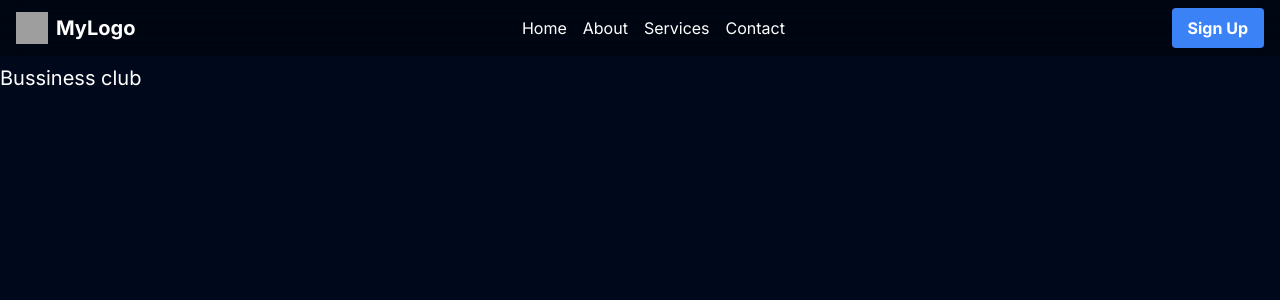
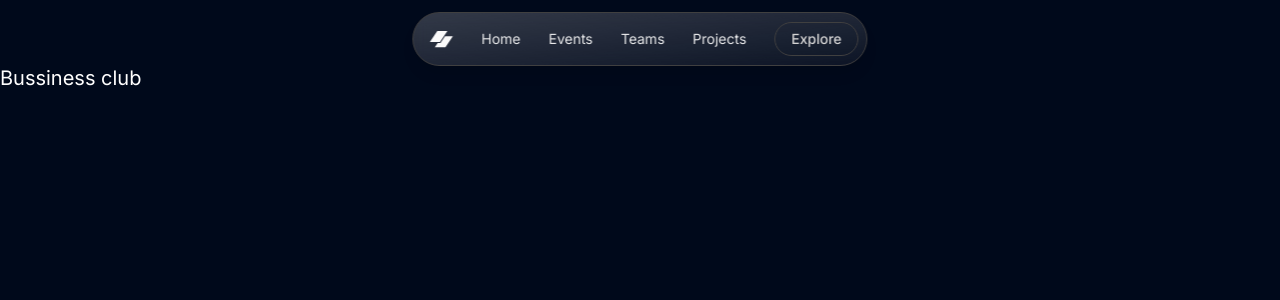
Before and after one commit to samrat53/bclub-website, a Next.js app: page / in a window 1280 px wide. Shown: the top 300 px of the page. Built offline with nearby package versions, Linux system fonts and the light colour scheme; grey boxes are pictures that could not be loaded.

Commit message:
navbar up

```diff
--- a/components/Navbar.tsx
+++ b/components/Navbar.tsx
@@ -1,33 +1,93 @@
-// components/Navbar.js
-'use client'
-import Link from 'next/link';
+import Link from "next/link";
 
 export default function Navbar() {
+  const tabData = [
+    {
+      link: "/",
+      name: "Home",
+    },
+    {
+      link: "/events",
+      name: "Events",
+    },
+    {
+      link: "/teams",
+      name: "Teams",
+    },
+    {
+      link: "/projects",
+      name: "Projects",
+    },
+  ];
+
   return (
-    <nav className="fixed w-full z-10 bg-black glassy text-white">
-      <div className="container mx-auto px-4 py-2 flex justify-between items-center">
-        <div className="flex items-center">
-          <img src="/logo.png" alt="Logo" className="h-8 w-8 mr-2" />
-          <span className="font-bold text-xl">MyLogo</span>
-        </div>
-        <div className="flex space-x-4">
-          <Link href="/home">
-            <div className="hover:underline">Home</div>
-          </Link>
-          <Link href="/about">
-            <div className="hover:underline">About</div>
-          </Link>
-          <Link href="/services">
-            <div className="hover:underline">Services</div>
-          </Link>
-          <Link href="/contact">
-            <div className="hover:underline">Contact</div>
-          </Link>
-        </div>
-        <button className="bg-blue-500 hover:bg-blue-700 text-white font-bold py-2 px-4 rounded">
-          Sign Up
-        </button>
+    <nav className="h-10 md:h-auto glass-nav bg-gradient-to-br from-white/20 to-white/5 backdrop-blur fixed left-[50%] top-3 flex w-fit -translate-x-[50%] rounded-full items-center gap-6 border-[1px] border-neutral-700 p-2 text-sm text-neutral-200 backdrop-filter shadow-lg">
+      <svg
+        width="24"
+        height="auto"
+        viewBox="0 0 50 39"
+        fill="none"
+        xmlns="http://www.w3.org/2000/svg"
+        className="ml-2 fill-neutral-50 hidden sm:flex"
+      >
+        <path
+          d="M16.4992 2H37.5808L22.0816 24.9729H1L16.4992 2Z"
+          stopColor="#000000"
+        ></path>
+        <path
+          d="M17.4224 27.102L11.4192 36H33.5008L49 13.0271H32.7024L23.2064 27.102H17.4224Z"
+          stopColor="#000000"
+        ></path>
+      </svg>
+      <div className="items-center gap-1 md:gap-5 flex">
+        {tabData.map((tab, id) => {
+          return (
+            <RenderTabs link={tab.link} name={tab.name} key={Number(id)} />
+          );
+        })}
       </div>
+      <Link
+        href={"#about"}
+        className='hidden relative z-0 sm:flex items-center overflow-hidden whitespace-nowrap rounded-full border-[1px] h-7 md:h-auto
+    border-neutral-700 px-4 py-1.5 font-medium
+   text-neutral-300 transition-all duration-300
+
+    before:absolute before:inset-0
+    before:-z-10 before:translate-y-[200%]
+    before:scale-[2.5]
+    before:rounded-[100%] before:bg-neutral-50
+    before:transition-transform before:duration-1000
+    before:content-[""]
+    hover:scale-105 hover:border-neutral-50 hover:text-neutral-900
+    hover:before:translate-y-[0%]
+    active:scale-100'
+      >
+        Explore
+      </Link>
     </nav>
   );
 }
+
+const RenderTabs = ({ link, name }: { link: string; name: string }) => {
+  return (
+    <>
+      <Link
+        href={link}
+        className="group relative scale-100 overflow-hidden rounded-lg px-1 py-2 transition-transform hover:scale-105 active:scale-95"
+      >
+        <span
+          className='relative z-10 text-white/90 transition-colors group-hover:text-green-600 hover:scale-105 hover:border-neutral-50 hover:text-neutral-900
+    hover:before:translate-y-[0%]
+    active:scale-100  before:content-[""] before:absolute before:inset-0
+    before:-z-10 before:translate-y-[200%]
+    before:scale-[2.5]
+    before:rounded-[100%]
+    before:transition-transform before:duration-500'
+        >
+          {name}
+        </span>
+        <span className="absolute inset-0 z-0 bg-gradient-to-br from-white/20 to-white/5 opacity-0 transition-opacity group-hover:opacity-100"></span>
+      </Link>
+    </>
+  );
+};
```
